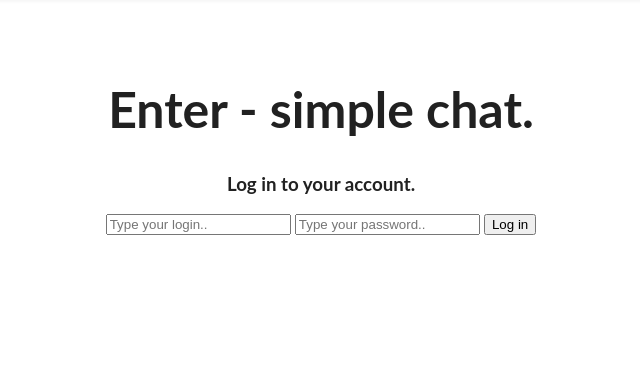
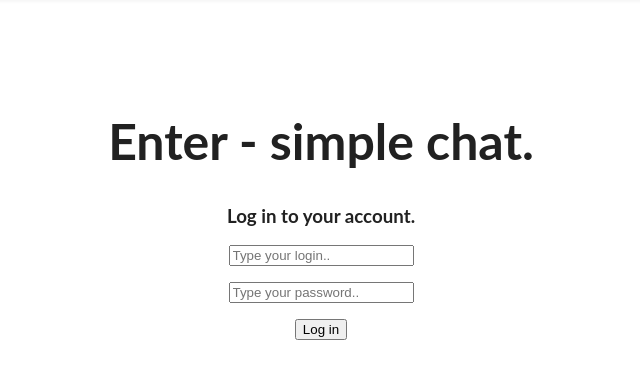
Before and after one commit to wojtek2kdev/-Enter---simple-chat, a PHP site: page /login.php in a window 1280 px wide. Shown: the part 81-460 px from the top of the page, without its empty margins (319-959 px from the left). Run offline with PHP 8.4, Linux system fonts and the light colour scheme.

Commit message:
Finished login-page look

```diff
--- a/login.php
+++ b/login.php
@@ -1,6 +1,8 @@
 <?php
 
-    require('./style/theme/login-elements.php');
+require('./style/theme/login-elements.php');
+
+if(isset($_POST['login']))echo('xd');
 
 ?>
 <!DOCTYPE html>
@@ -23,7 +25,8 @@
         <form method="post">
             <input type="text" placeholder="Type your login.." name="login">
             <input type="password" placeholder="Type your password.." name="password">
-            <button>Log in</button>
+            <span style='color: red; font-size: 1.5rem;'><?php ?></span>
+            <button class='ui inverted green button'>Log in</button>
         </form>
     </div>
 </body>
--- a/style/login-page/classes.css
+++ b/style/login-page/classes.css
@@ -2,8 +2,19 @@
 
     width: 50rem;
 
+    display: block;
+
     text-align: center;
 
-    margin-top: 10rem;
+    margin-top: 12rem;
 
 }
+
+.login-form form input, button, span {
+
+    display: block;
+
+    margin-left: auto;
+    margin-right: auto;
+    margin-top: 1rem !important;
+}
```
